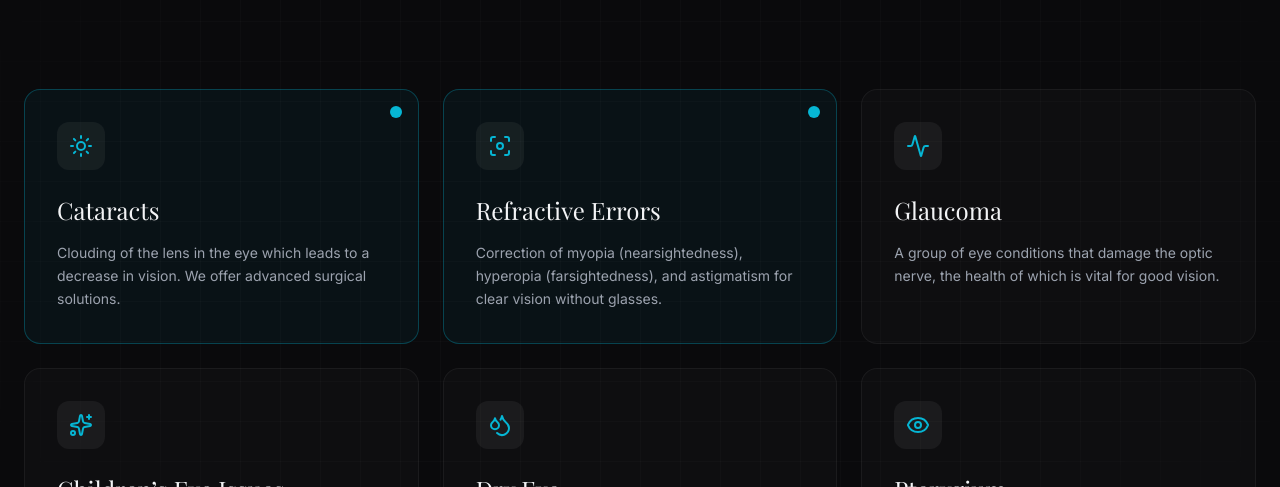
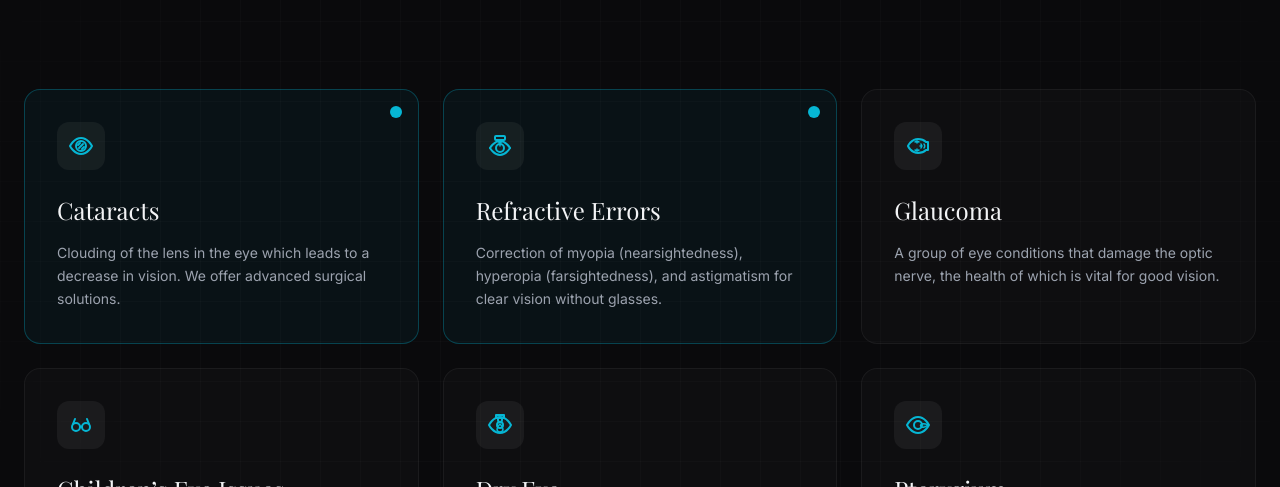
Before and after one commit to drpclau/Dr-Helen-Tan-Website, a React (Vite) app: page / in a window 1280 px wide. Shown: the part 1860-2347 px from the top of the page. Built offline with nearby package versions, Linux system fonts and the light colour scheme; a web font is replaced by a local one.

Commit message:
fix: Update footer MMC number and improve condition icons
Replaced generic icons with custom SVG components for Cataracts and Dry Eye, providing a more tailored visual representation. Also corrected a typo in the footer's MMC number.

```diff
--- a/components/Conditions.tsx
+++ b/components/Conditions.tsx
@@ -3,7 +3,94 @@ import { motion } from 'framer-motion';
 import { CONDITIONS } from '../constants';
 import { Activity, Eye, Focus, Droplets, Sparkles, Sun } from 'lucide-react';
 
-const icons = [Sun, Focus, Activity, Sparkles, Droplets, Eye];
+const CataractIcon = ({ size = 24 }: { size?: number }) => (
+  <svg width={size} height={size} viewBox="0 0 24 24" fill="none" xmlns="http://www.w3.org/2000/svg">
+    <path d="M1 12C1 12 5 4 12 4C19 4 23 12 23 12C23 12 19 20 12 20C5 20 1 12 1 12Z" stroke="currentColor" strokeWidth="2" strokeLinecap="round" strokeLinejoin="round"/>
+    <circle cx="12" cy="12" r="5" stroke="currentColor" strokeWidth="2"/>
+    <path d="M10 14L14 10" stroke="currentColor" strokeWidth="2" strokeLinecap="round"/>
+    <path d="M9 11L11 9" stroke="currentColor" strokeWidth="2" strokeLinecap="round"/>
+    <path d="M13 15L15 13" stroke="currentColor" strokeWidth="2" strokeLinecap="round"/>
+  </svg>
+);
+
+const DryEyeIcon = ({ size = 24 }: { size?: number }) => (
+  <svg width={size} height={size} viewBox="0 0 24 24" fill="none" xmlns="http://www.w3.org/2000/svg">
+    {/* Eye shape */}
+    <path d="M1 12C1 12 5 4 12 4C19 4 23 12 23 12C23 12 19 20 12 20C5 20 1 12 1 12Z" stroke="currentColor" strokeWidth="2" strokeLinecap="round" strokeLinejoin="round"/>
+    <circle cx="12" cy="12" r="3" stroke="currentColor" strokeWidth="2"/>
+
+    {/* Dropper */}
+    <path d="M8 2H16V5H8V2Z" stroke="currentColor" strokeWidth="2" strokeLinecap="round" strokeLinejoin="round"/>
+    <path d="M10 5V7C10 8.10457 10.8954 9 12 9C13.1046 9 14 8.10457 14 7V5" stroke="currentColor" strokeWidth="2" strokeLinecap="round" strokeLinejoin="round"/>
+
+    {/* Teardrop */}
+    <path d="M12 11C12 11 9 14 9 16C9 17.6569 10.3431 19 12 19C13.6569 19 15 17.6569 15 16C15 14 12 11 12 11Z" stroke="currentColor" strokeWidth="1.5" strokeLinecap="round" strokeLinejoin="round"/>
+  </svg>
+);
+
+const ChildrenEyeIcon = ({ size = 24 }: { size?: number }) => (
+  <svg width={size} height={size} viewBox="0 0 24 24" fill="none" xmlns="http://www.w3.org/2000/svg">
+    {/* Round Lenses */}
+    <circle cx="7" cy="14" r="4" stroke="currentColor" strokeWidth="2"/>
+    <circle cx="17" cy="14" r="4" stroke="currentColor" strokeWidth="2"/>
+    {/* Bridge */}
+    <path d="M11 14C11 14 12 13 13 14" stroke="currentColor" strokeWidth="2" strokeLinecap="round"/>
+    {/* Temples (Arms) */}
+    <path d="M4 11L6 6" stroke="currentColor" strokeWidth="2" strokeLinecap="round"/>
+    <path d="M20 11L18 6" stroke="currentColor" strokeWidth="2" strokeLinecap="round"/>
+  </svg>
+);
+
+const RefractiveIcon = ({ size = 24 }: { size?: number }) => (
+  <svg width={size} height={size} viewBox="0 0 24 24" fill="none" xmlns="http://www.w3.org/2000/svg">
+    {/* Eye shape */}
+    <path d="M2 14C2 14 6 7 12 7C18 7 22 14 22 14" stroke="currentColor" strokeWidth="2" strokeLinecap="round"/>
+    <path d="M2 14C2 14 6 21 12 21C18 21 22 14 22 14" stroke="currentColor" strokeWidth="2" strokeLinecap="round"/>
+    <circle cx="12" cy="14" r="4" stroke="currentColor" strokeWidth="2"/>
+
+    {/* Laser Device */}
+    <rect x="7" y="2" width="10" height="4" rx="1" stroke="currentColor" strokeWidth="2"/>
+    <path d="M11 6V8H13V6" stroke="currentColor" strokeWidth="2" strokeLinecap="round" strokeLinejoin="round"/>
+
+    {/* Laser Beam */}
+    <path d="M12 8V12" stroke="currentColor" strokeWidth="1.5" strokeLinecap="round"/>
+  </svg>
+);
+
+const GlaucomaIcon = ({ size = 24 }: { size?: number }) => (
+  <svg width={size} height={size} viewBox="0 0 24 24" fill="none" xmlns="http://www.w3.org/2000/svg">
+    {/* Eye side profile */}
+    <path d="M2 12C2 12 5 5 12 5C15 5 18 6 20 8L22 8V16L20 16C18 18 15 19 12 19C5 19 2 12 2 12Z" stroke="currentColor" strokeWidth="2" strokeLinecap="round" strokeLinejoin="round"/>
+
+    {/* Pressure arrows */}
+    <path d="M11 9V7M11 7L9 8M11 7L13 8" stroke="currentColor" strokeWidth="1.5" strokeLinecap="round" strokeLinejoin="round"/>
+    <path d="M11 15V17M11 17L9 16M11 17L13 16" stroke="currentColor" strokeWidth="1.5" strokeLinecap="round" strokeLinejoin="round"/>
+    <path d="M14 12H16M16 12L15 10M16 12L15 14" stroke="currentColor" strokeWidth="1.5" strokeLinecap="round" strokeLinejoin="round"/>
+
+    {/* Optic nerve area */}
+    <path d="M18 10C19 11 19 13 18 14" stroke="currentColor" strokeWidth="1.5" strokeLinecap="round"/>
+  </svg>
+);
+
+const PterygiumIcon = ({ size = 24 }: { size?: number }) => (
+  <svg width={size} height={size} viewBox="0 0 24 24" fill="none" xmlns="http://www.w3.org/2000/svg">
+    {/* Eye shape */}
+    <path d="M1 12C1 12 5 4 12 4C19 4 23 12 23 12C23 12 19 20 12 20C5 20 1 12 1 12Z" stroke="currentColor" strokeWidth="2" strokeLinecap="round" strokeLinejoin="round"/>
+    {/* Iris */}
+    <circle cx="12" cy="12" r="4" stroke="currentColor" strokeWidth="2"/>
+    {/* Pterygium growth from the side */}
+    <path d="M22 12C20 11 18 10.5 16 11C15 11.5 14.5 12 14.5 12.5C14.5 13 15 13.5 16 14C18 14.5 20 14 22 12Z" fill="currentColor" fillOpacity="0.2" stroke="currentColor" strokeWidth="1.5" strokeLinecap="round" strokeLinejoin="round"/>
+  </svg>
+);
+
+const icons = [
+  CataractIcon,
+  RefractiveIcon,
+  GlaucomaIcon,
+  ChildrenEyeIcon,
+  DryEyeIcon,
+  PterygiumIcon
+];
 
 const Conditions: React.FC = () => {
   return (
@@ -27,7 +114,7 @@ const Conditions: React.FC = () => {
 
         <div className="grid grid-cols-1 md:grid-cols-2 lg:grid-cols-3 gap-6">
           {CONDITIONS.map((condition, index) => {
-            const Icon = icons[index % icons.length];
+            const IconOrImage = icons[index % icons.length];
             return (
               <motion.div
                 key={index}
@@ -51,7 +138,7 @@ const Conditions: React.FC = () => {
                 )}
 
                 <div className="mb-6 inline-flex items-center justify-center w-12 h-12 rounded-xl bg-white/5 text-eye-cyan group-hover:scale-110 transition-transform duration-300">
-                    <Icon size={24} />
+                    <IconOrImage size={24} />
                 </div>
 
                 <h3 className="text-2xl font-serif mb-4 text-gray-100 group-hover:text-white transition-colors">
--- a/components/Footer.tsx
+++ b/components/Footer.tsx
@@ -11,7 +11,7 @@ const Footer: React.FC<FooterProps> = ({ onNavigate }) => {
         <div className="mb-6 md:mb-0 flex flex-col items-center md:items-start">
             <span className="font-serif text-gray-400 text-lg mb-2">Dr. Helen Tan</span>
             <div className="flex flex-col md:flex-row gap-1 md:gap-3 text-xs text-gray-500 mb-3">
-                <span>MMC No: 38084</span>
+                <span>MMC No: 38094</span>
                 <span className="hidden md:block text-gray-700">•</span>
                 <span>NSR No: 128327</span>
             </div>
```
